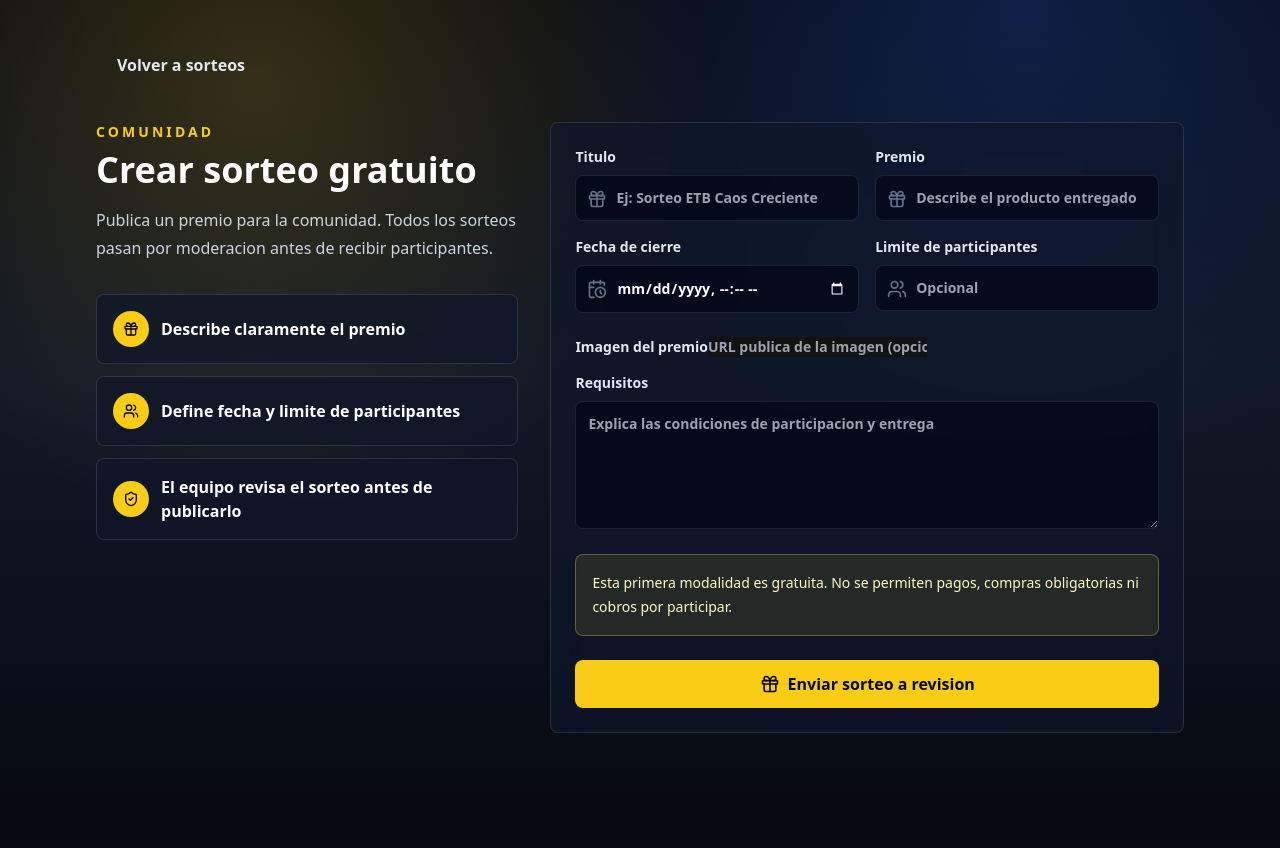
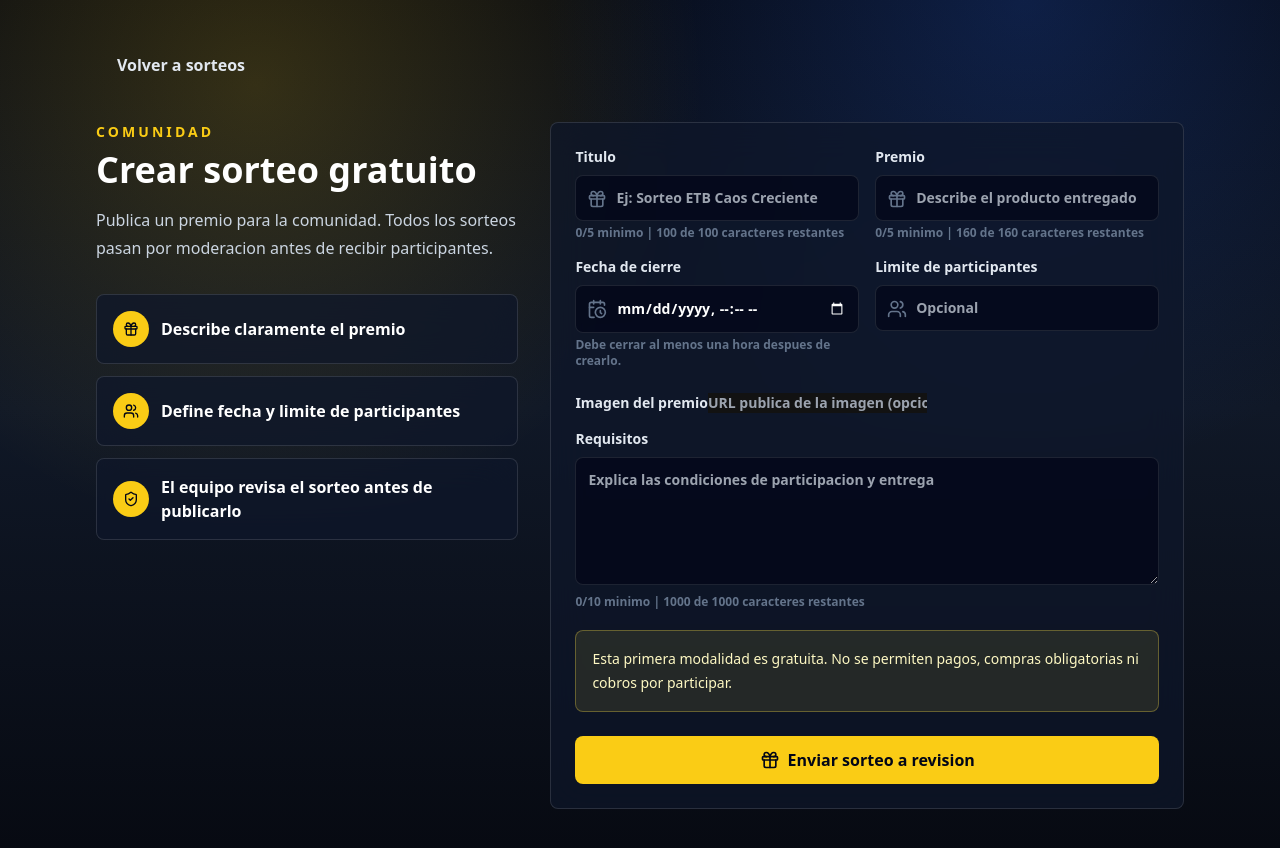
Before and after one commit to ViralFrame2026/PokeTrade-HUB, a Next.js app: page /raffles/new in a window 1280 px wide. Before the commit the page ends 800 px from the top, so only its background shows below. Built offline with nearby package versions, Linux system fonts and the light colour scheme.

Commit message:
Improve raffle form guidance

```diff
--- a/components/raffle-form.tsx
+++ b/components/raffle-form.tsx
@@ -2,6 +2,16 @@
 
 import { CalendarClock, Gift, Loader2, Users } from "lucide-react";
 import { FormEvent, useState } from "react";
+
+const TITLE_MAX_LENGTH = 100;
+const PRIZE_MAX_LENGTH = 160;
+const REQUIREMENTS_MAX_LENGTH = 1000;
+
+function minimumCloseDateTime() {
+  const value = new Date(Date.now() + 60 * 60 * 1000);
+  value.setMinutes(value.getMinutes() - value.getTimezoneOffset());
+  return value.toISOString().slice(0, 16);
+}
 
 export function RaffleForm() {
   const [title, setTitle] = useState("");
@@ -13,6 +23,10 @@ export function RaffleForm() {
   const [error, setError] = useState<string | null>(null);
   const [success, setSuccess] = useState<string | null>(null);
   const [isSubmitting, setIsSubmitting] = useState(false);
+  const minCloseDateTime = minimumCloseDateTime();
+  const titleRemaining = TITLE_MAX_LENGTH - title.length;
+  const prizeRemaining = PRIZE_MAX_LENGTH - prize.length;
+  const requirementsRemaining = REQUIREMENTS_MAX_LENGTH - requirements.length;
 
   async function submitRaffle(event: FormEvent<HTMLFormElement>) {
     event.preventDefault();
@@ -61,34 +75,39 @@ export function RaffleForm() {
         <Field icon={Gift} label="Titulo">
           <input
             className="field-input"
-            maxLength={100}
+            maxLength={TITLE_MAX_LENGTH}
             minLength={5}
             onChange={(event) => setTitle(event.target.value)}
             placeholder="Ej: Sorteo ETB Caos Creciente"
             required
             value={title}
           />
+          <Counter current={title.length} max={TITLE_MAX_LENGTH} min={5} remaining={titleRemaining} />
         </Field>
         <Field icon={Gift} label="Premio">
           <input
             className="field-input"
-            maxLength={160}
+            maxLength={PRIZE_MAX_LENGTH}
             minLength={5}
             onChange={(event) => setPrize(event.target.value)}
             placeholder="Describe el producto entregado"
             required
             value={prize}
           />
+          <Counter current={prize.length} max={PRIZE_MAX_LENGTH} min={5} remaining={prizeRemaining} />
         </Field>
         <Field icon={CalendarClock} label="Fecha de cierre">
           <input
             className="field-input"
-            min={new Date().toISOString().slice(0, 16)}
+            min={minCloseDateTime}
             onChange={(event) => setClosesAt(event.target.value)}
             required
             type="datetime-local"
             value={closesAt}
           />
+          <span className="mt-1 block text-xs text-slate-500">
+            Debe cerrar al menos una hora despues de crearlo.
+          </span>
         </Field>
         <Field icon={Users} label="Limite de participantes">
           <input
@@ -117,12 +136,18 @@ export function RaffleForm() {
         Requisitos
         <textarea
           className="mt-2 min-h-32 w-full rounded-lg border border-white/10 bg-slate-950/70 px-3 py-3 text-white outline-none focus:border-pokemonYellow/60"
-          maxLength={1000}
+          maxLength={REQUIREMENTS_MAX_LENGTH}
           minLength={10}
           onChange={(event) => setRequirements(event.target.value)}
           placeholder="Explica las condiciones de participacion y entrega"
           required
           value={requirements}
+        />
+        <Counter
+          current={requirements.length}
+          max={REQUIREMENTS_MAX_LENGTH}
+          min={10}
+          remaining={requirementsRemaining}
         />
       </label>
 
@@ -152,6 +177,24 @@ export function RaffleForm() {
   );
 }
 
+function Counter({
+  current,
+  max,
+  min,
+  remaining
+}: {
+  current: number;
+  max: number;
+  min: number;
+  remaining: number;
+}) {
+  return (
+    <span className="mt-1 block text-xs text-slate-500">
+      {current}/{min} minimo | {remaining} de {max} caracteres restantes
+    </span>
+  );
+}
+
 function Field({
   children,
   icon: Icon,
```
